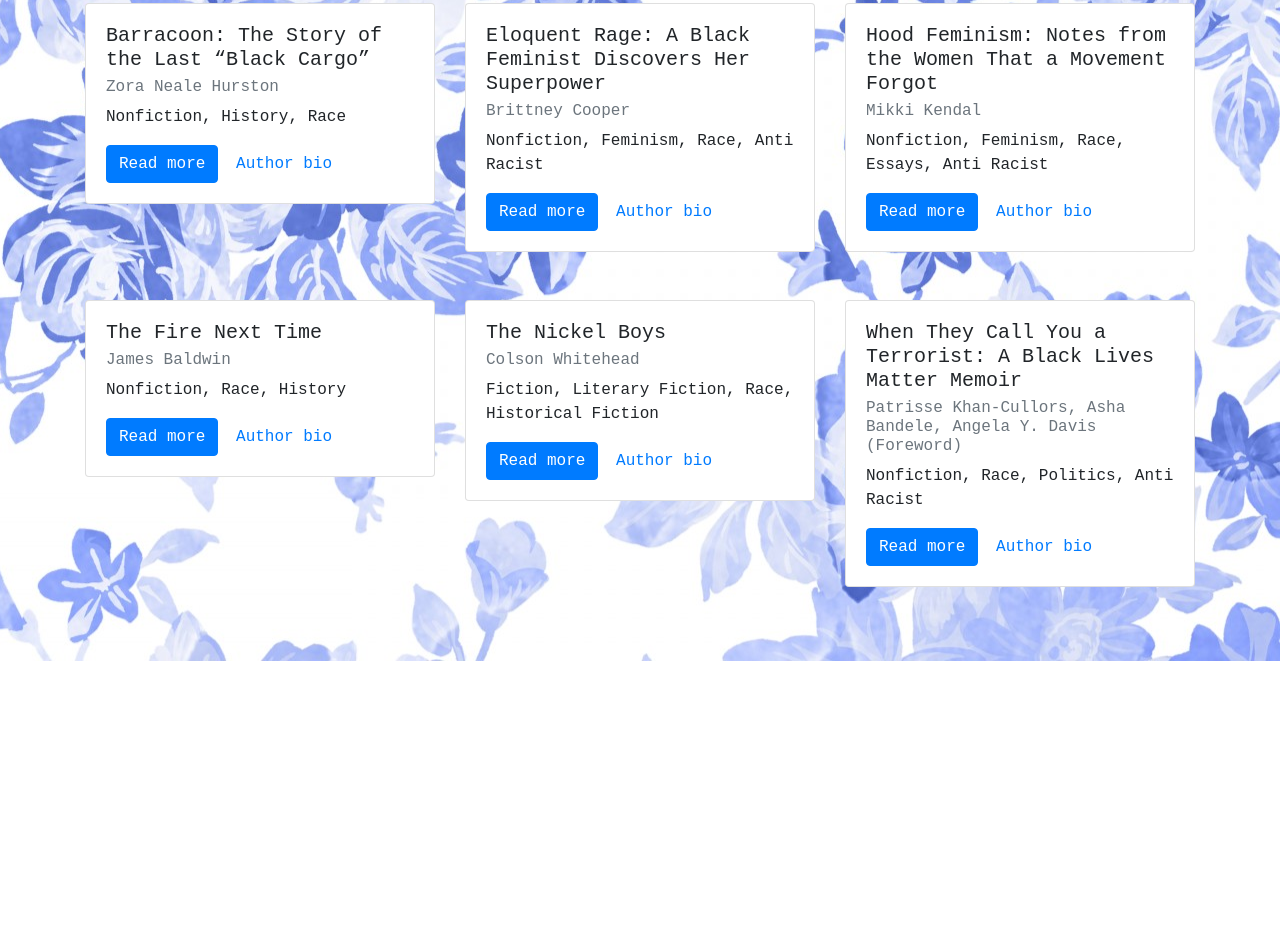
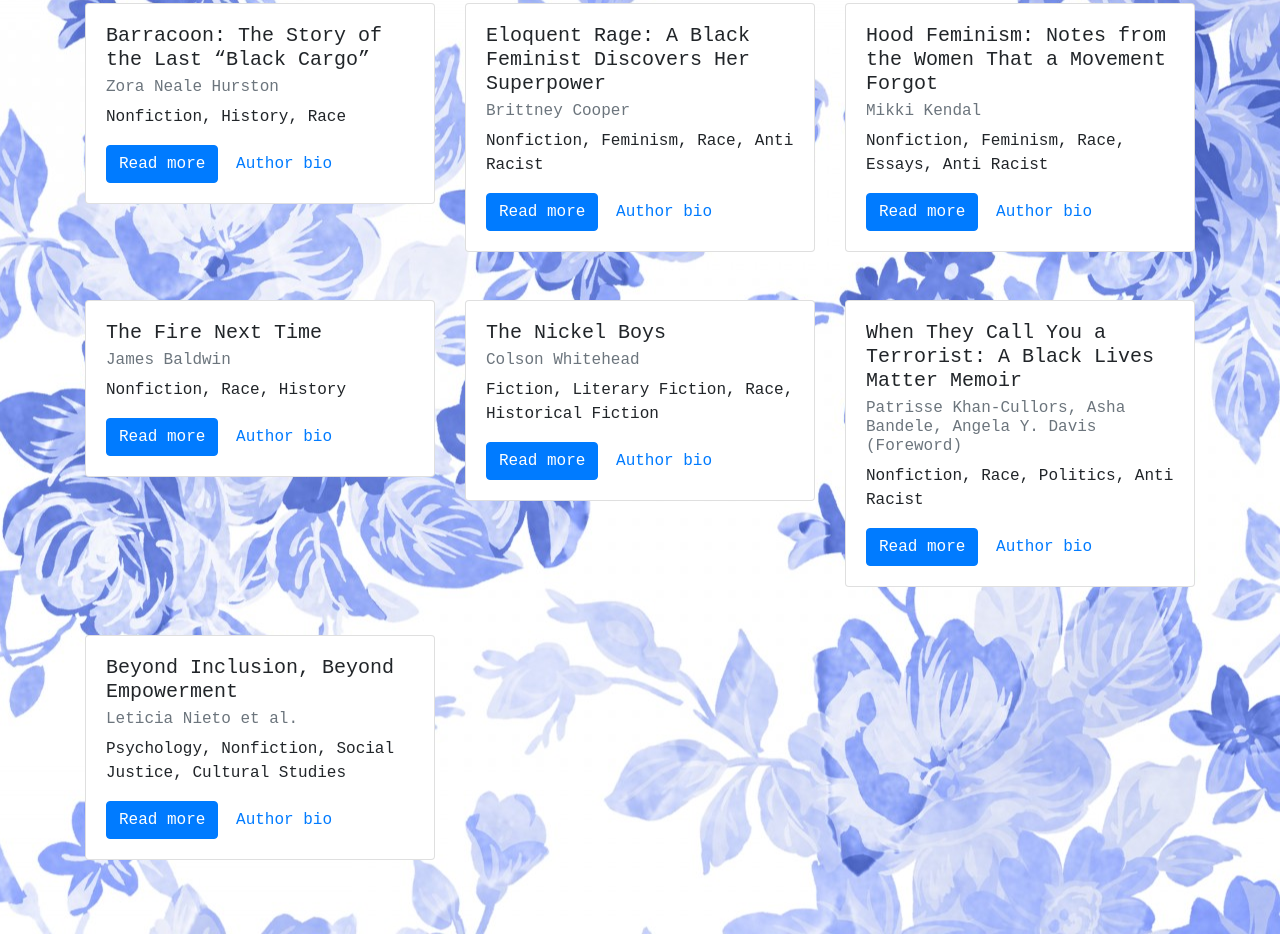
Before and after one commit to caytiem/nojusticenopeace, a plain HTML site: page matthews-final-project/pics.html in a window 1280 px wide. Shown: the part 2695-3629 px from the top of the page. Before the commit the page ends 3356 px from the top, so only its background shows below. Drawn offline with nearby package versions, Linux system fonts and the light colour scheme.

Commit message:
Add files via upload

```diff
--- a/matthews-final-project/pics.html
+++ b/matthews-final-project/pics.html
@@ -4,7 +4,7 @@
         <meta charset="UTF-8">
         <meta name="viewport" content="width=device-width, initial-scale=1.0">
         <meta name="author" content="Catherine Matthews">
-        <meta name="description" content="A webpage containing Catherine Matthews' CV and work history">
+        <meta name="description" content="A compilation of anti-racist resource guides, books, and educational materials">
         <meta name="keywords" content="library science, resume, cv, work history">
         <link rel="stylesheet" href="css/styles.css">
         <link rel="stylesheet" href="https://stackpath.bootstrapcdn.com/bootstrap/4.3.1/css/bootstrap.min.css" integrity="sha384-ggOyR0iXCbMQv3Xipma34MD+dH/1fQ784/j6cY/iJTQUOhcWr7x9JvoRxT2MZw1T" crossorigin="anonymous">
@@ -413,6 +413,22 @@
           </div>
           </div>
       </div>
+      <div class="container">
+        <div class="row">
+          <div class="col-sm-6 col-md-4 py-4">
+            <div class="card">
+                <div class="card-body">
+                  <h5 class="card-title">Beyond Inclusion, Beyond Empowerment</h5>
+                  <h6 class="card-subtitle mb-2 text-muted">Leticia Nieto et al.</h6>
+                  <p class="card-text">Psychology, Nonfiction, Social Justice, Cultural Studies</p>
+                  <a href="https://www.goodreads.com/en/book/show/9578127" class="btn btn-primary mr-2">Read more</a>
+                  <a href="https://beyondinclusionbeyondempowerment.com/about/" class="card-link">Author bio</a>
+                </div>
+              </div>
+            </div>
+
+        </div>
+      </div>
     </div>
   </div>
 </header>
```
Also changed, not shown: matthews-final-project/PDFS.html (+1 -1 lines), matthews-final-project/index.html (+7 -1 lines), matthews-final-project/recommend.html (+1 -1 lines).
